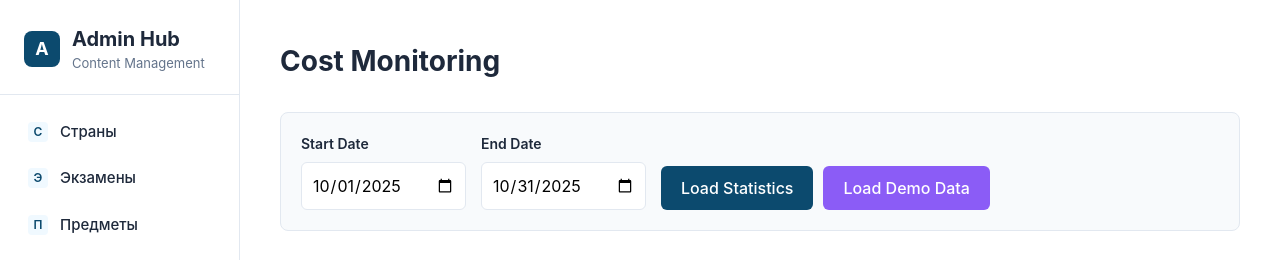
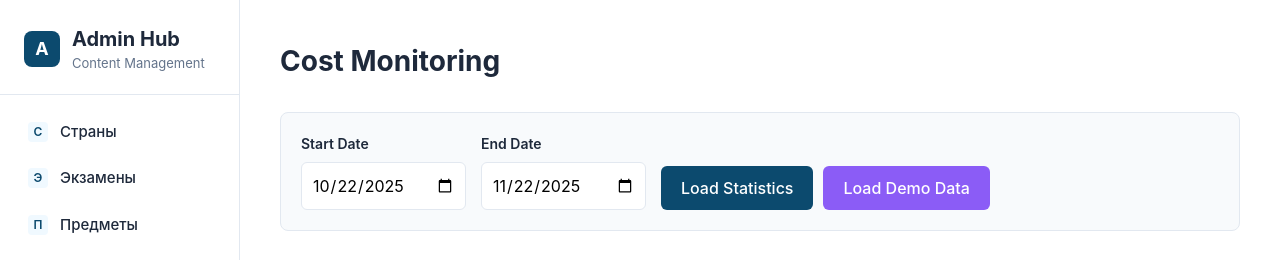
Before and after one commit to farab-ai/farab-landing, a React (Create React App) app: page /admin/cost-monitoring in a window 1280 px wide. Shown: the top 260 px of the page. Built offline with nearby package versions, Linux system fonts and the light colour scheme; no server answers.

Commit message:
fix cost page

```diff
--- a/src/components/CostMonitoringPanel.tsx
+++ b/src/components/CostMonitoringPanel.tsx
@@ -150,8 +150,8 @@ const CostMonitoringPanel: React.FC = () => {
   // Set default dates (last month) and auto-load data
   useEffect(() => {
     const today = new Date();
-    const firstDayLastMonth = new Date(today.getFullYear(), today.getMonth() - 1, 1);
-    const lastDayLastMonth = new Date(today.getFullYear(), today.getMonth(), 0);
+    const firstDayLastMonth = new Date(today.getFullYear(), today.getMonth() - 1, today.getDate());
+    const lastDayLastMonth = today;
 
     const startDateStr = firstDayLastMonth.toISOString().split("T")[0];
     const endDateStr = lastDayLastMonth.toISOString().split("T")[0];
--- a/src/utils/url.tsx
+++ b/src/utils/url.tsx
@@ -1,3 +1,3 @@
 // 🌐 API Configuration
-// export const APIHOST = "http://localhost:8080";
-export const APIHOST = "https://farab-api-335163170244.us-central1.run.app";
+export const APIHOST = "http://localhost:8080";
+// export const APIHOST = "https://farab-api-335163170244.us-central1.run.app";
```
